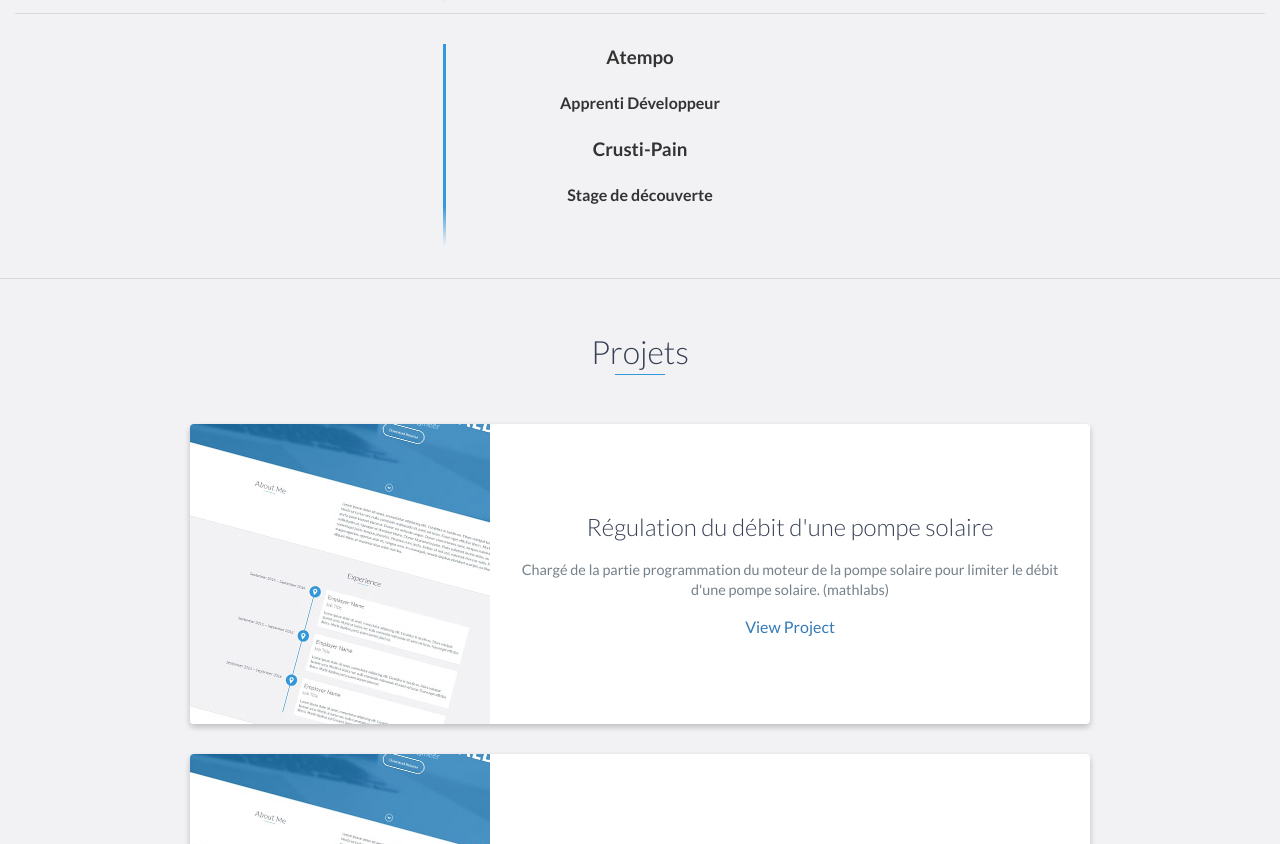
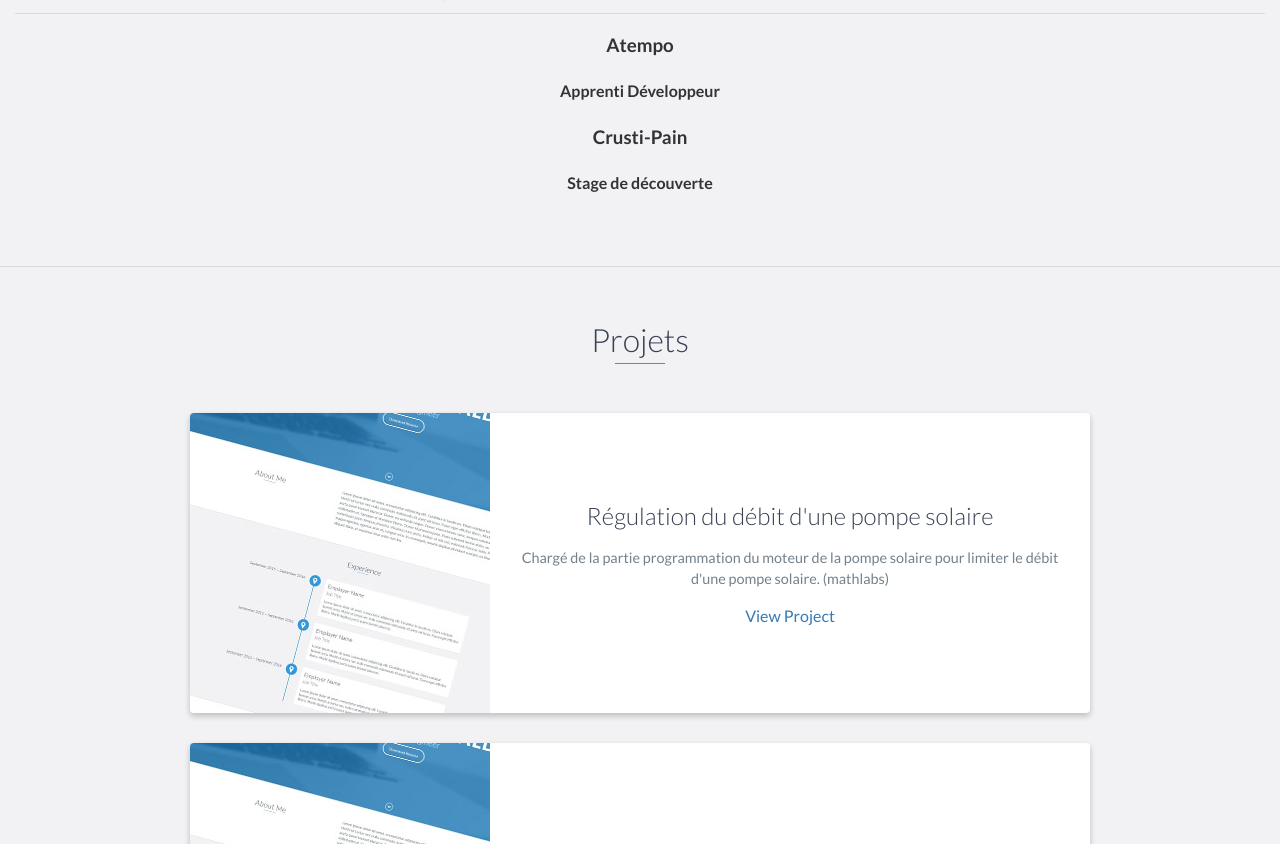
Before and after one commit to Siafall/portfolio, a website: page index.html in a window 1280 px wide. Shown: the part 1656-2500 px from the top of the page. Drawn offline with nearby package versions, Linux system fonts and the light colour scheme.

Commit message:
Update index.html

```diff
--- a/index.html
+++ b/index.html
@@ -103,7 +103,7 @@
 		        <!-- End .education-block -->
 
 
-<div id="experience-timeline">
+
 		<div data-date="Octobre 2019 – Juin 2021">
                 	<h3>Atempo</h3>
                 	<h4>Apprenti Développeur</h4>
```
